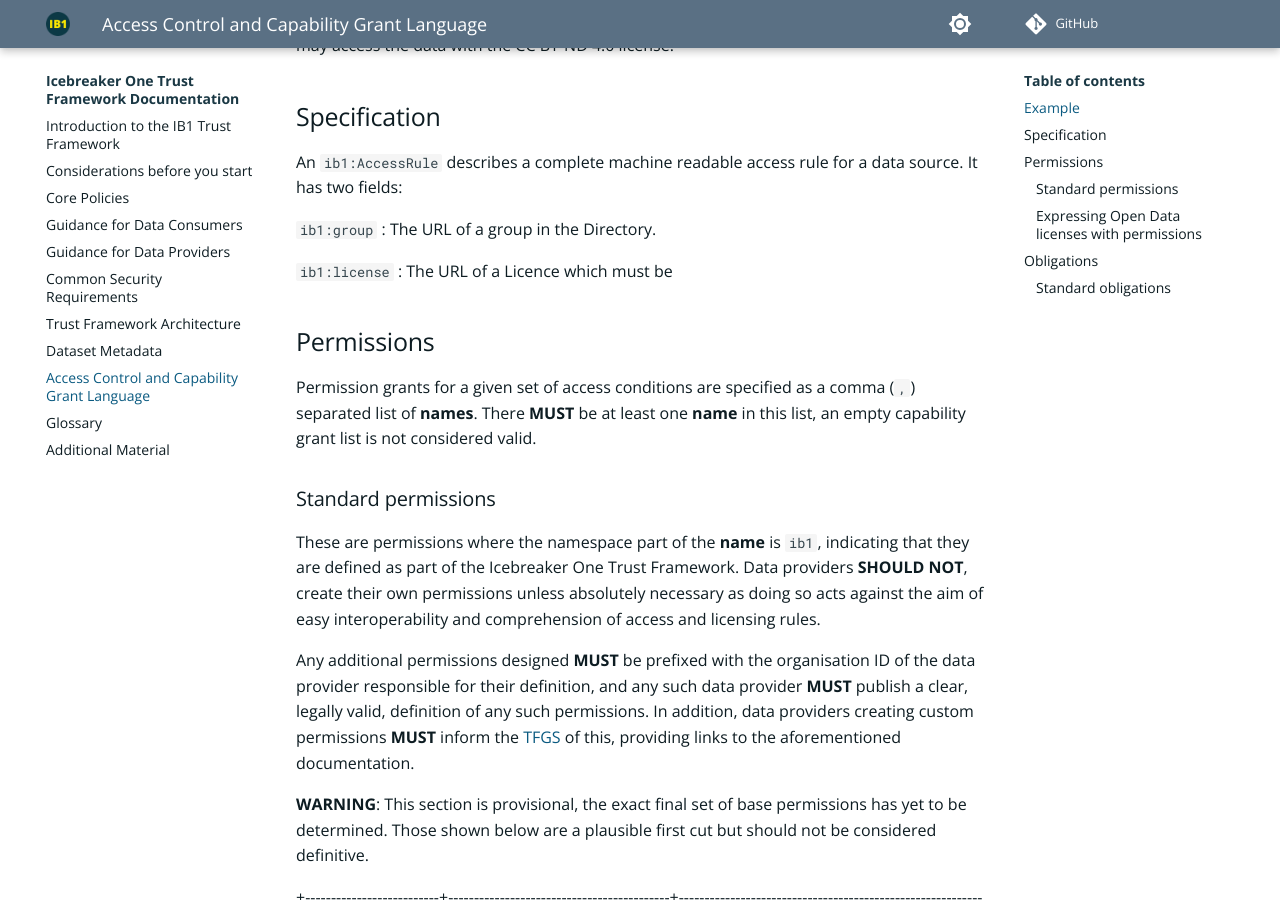
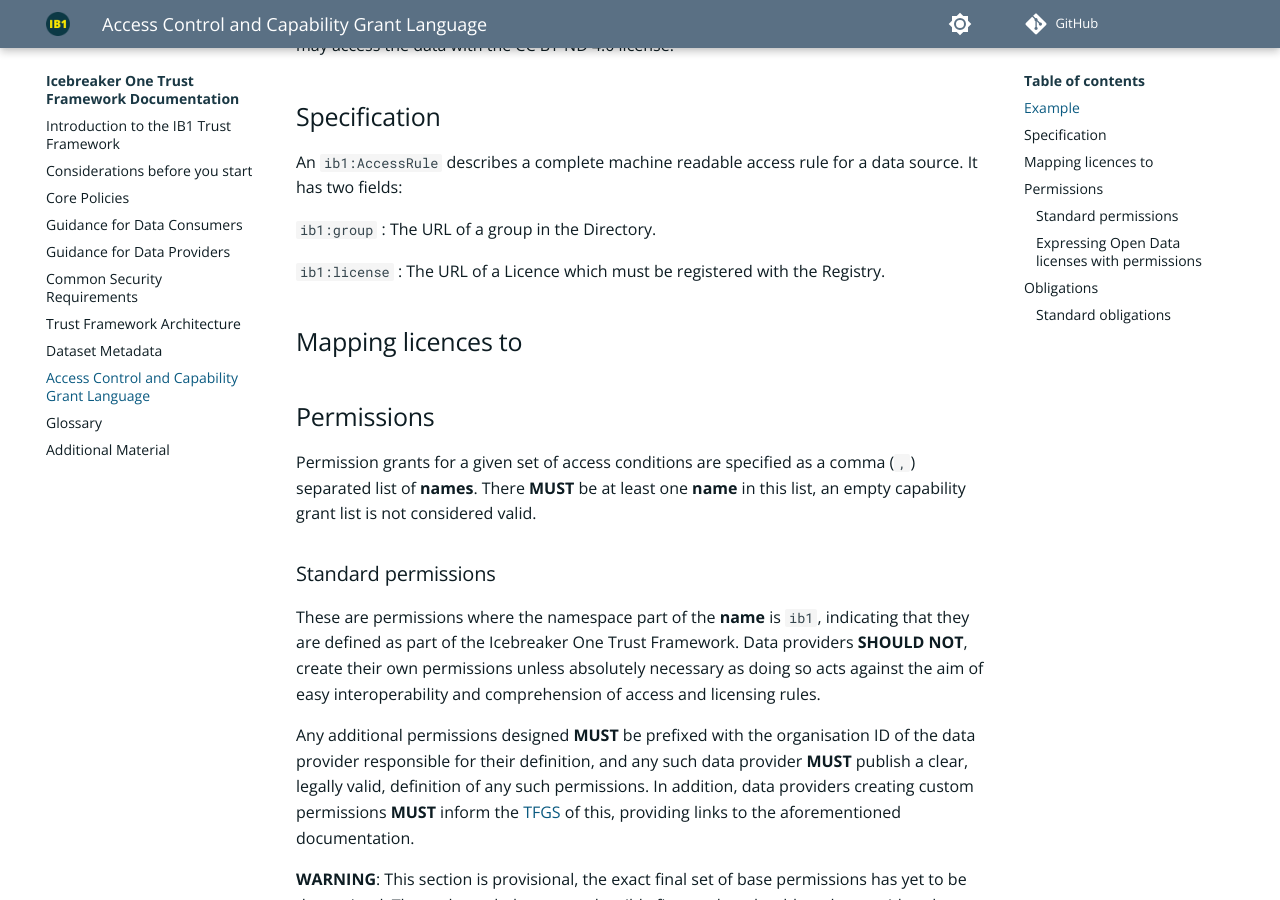
Before and after one commit to icebreakerone/ib1-technical-docs, an MkDocs documentation site: the page built from docs/access_control_specification.md, in a window 1280 px wide and 900 px high, scrolled down 877 px. Built offline with MkDocs 1.6.1 and Material for MkDocs 9.7.7, drawn with Linux system fonts in a browser that asks for light colours; plug-ins that fetch from the network failed and are left out; comment, search, counter and statistics services are not loaded; the version menu is left out; some of the changed lines change nothing that is shown.

Commit message:
docs/access_control_specification.md updated from https://stackedit.net/

```diff
--- a/docs/access_control_specification.md
+++ b/docs/access_control_specification.md
@@ -36,7 +36,10 @@ An `ib1:AccessRule` describes a complete machine readable access rule for a data
 : The URL of a group in the Directory.
 
 `ib1:license`
-: The URL of a Licence which must be
+: The URL of a Licence which must be registered with the Registry.
+
+
+## Mapping licences to
 
 
 ## Permissions
@@ -147,7 +150,7 @@ Obligations are constraints on what the data consumer can do with the data, rest
 
 **NOTE**: Two additional common constraints in existing (mostly open) licenses are NonCommercial and NoDerivatives. These are explicitly not included here as it is possible to express this through the access conditions (i.e. rather than declaring that a data set is only available for non-commercial usage it is better to say that only non-commercial entities may access it). This is not quite equivalent, but simpler and better defined than the relative minefield of defining ‘non commercial use’.
 <!--stackedit_data:
-eyJoaXN0b3J5IjpbMjg5OTc1NTkxLC0yMTMzOTc5NDYzLC03ND
-ExMzYwOTAsOTM1MDgzNzQ3LC05NjkzMDEyNTAsMTE3NjE5MDkw
-MSwtMTk2OTEzODgyMl19
+eyJoaXN0b3J5IjpbLTE1NTY1NTQwNDQsLTIxMzM5Nzk0NjMsLT
+c0MTEzNjA5MCw5MzUwODM3NDcsLTk2OTMwMTI1MCwxMTc2MTkw
+OTAxLC0xOTY5MTM4ODIyXX0=
 -->
```
